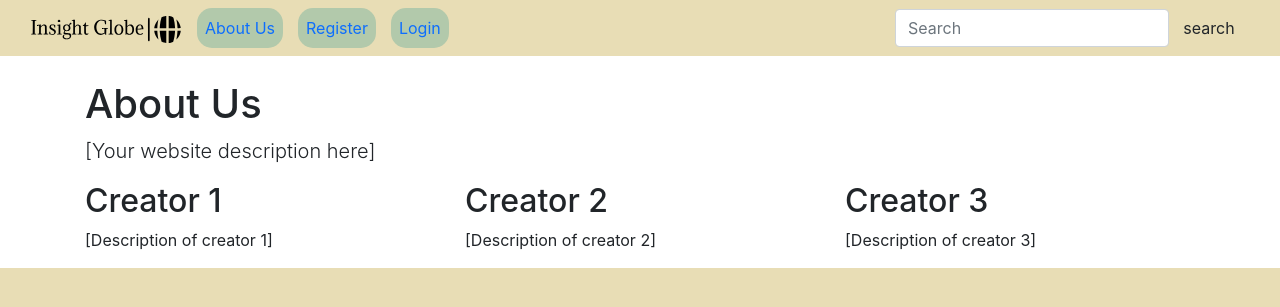
After one commit to adityaT39/COSC_360_Project, a PHP site: page /aboutus.php in a window 1280 px wide. The commit adds this page. Shown: the top 307 px of the page. Run offline with PHP 8.4, Linux system fonts and the light colour scheme.

Commit message:
made the about us page

```diff
--- /dev/null
+++ b/aboutus.php
@@ -0,0 +1,38 @@
+<?php
+    include("header_index.php");
+    include("database.php");
+?>
+<!DOCTYPE html>
+<html lang="en">
+<head>
+    <meta charset="UTF-8">
+    <meta name="viewport" content="width=device-width, initial-scale=1.0">
+    <title>About Us</title>
+    <link rel="stylesheet" href="https://stackpath.bootstrapcdn.com/bootstrap/4.5.2/css/bootstrap.min.css">
+</head>
+<body>
+    <div class="container mt-4">
+        <h1>About Us</h1>
+        <p class="lead">[Your website description here]</p>
+
+        <div class="row">
+            <div class="col-md-4">
+                <h2>Creator 1</h2>
+                <p>[Description of creator 1]</p>
+            </div>
+            <div class="col-md-4">
+                <h2>Creator 2</h2>
+                <p>[Description of creator 2]</p>
+            </div>
+            <div class="col-md-4">
+                <h2>Creator 3</h2>
+                <p>[Description of creator 3]</p>
+            </div>
+        </div>
+    </div>
+
+    <script src="https://code.jquery.com/jquery-3.5.1.slim.min.js"></script>
+    <script src="https://cdn.jsdelivr.net/npm/@popperjs/core@2.9.9/dist/umd/popper.min.js"></script>
+    <script src="https://stackpath.bootstrapcdn.com/bootstrap/4.5.2/js/bootstrap.min.js"></script>
+</body>
+</html>
--- a/header.php
+++ b/header.php
@@ -21,7 +21,7 @@
                 <div class="collapse navbar-collapse" id="navbarNav">
                     <ul class="navbar-nav me-auto mb-2 mb-lg-0">
                         <li class="nav-item">
-                            <a class="nav-link nav-link-custom" href="#">About Us</a>
+                            <a class="nav-link nav-link-custom" href="aboutus.php">About Us</a>
                         </li>
                         <li class="nav-item">
                             <a class="nav-link nav-link-custom" href="create.php">Create</a>
--- a/header_index.php
+++ b/header_index.php
@@ -21,7 +21,7 @@
             </button>
             <div class="collapse navbar-collapse" id="navbarNavAltMarkup">
                 <div class="navbar-nav me-auto mb-2 mb-lg-0">
-                    <a class="nav-link nav-link-custom" href="about.php">About Us</a>
+                    <a class="nav-link nav-link-custom" href="aboutus.php">About Us</a>
                     <a class="nav-link nav-link-custom" href="register.php">Register</a>
                     <a class="nav-link nav-link-custom" href="login.php">Login</a>
                 </div>
```
